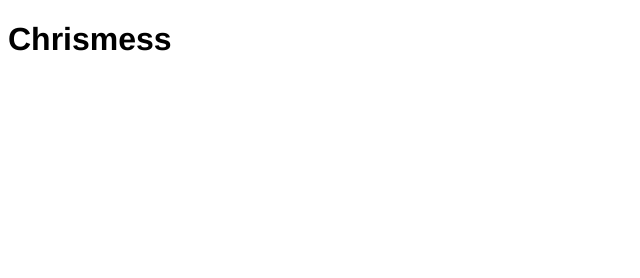
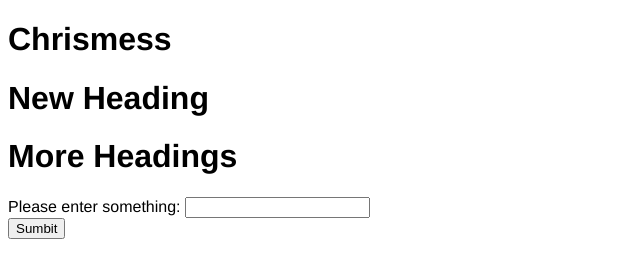
Before and after one commit to keerko2218/chrismess, a plain HTML site: page index.html in a window 1280 px wide. Shown: the whole page, without its empty margins (0-640 px from the left). Drawn offline with Linux system fonts and the light colour scheme.

Commit message:
Homework Additions w/ Sumbit

```diff
--- a/index.html
+++ b/index.html
@@ -11,6 +11,15 @@
 
 <body>
 <h1> Chrismess </h1>
+<h1 id = "changed"> New Heading </h1>
+<h1>More Headings</h1>
+<form action="/action_page.php">
+Please enter something:
+<input id = "submit" type = "text" name = "text">
+</form>
+<button>
+    Sumbit
+</button>
     <script src="index.js"></script>
 </body>
 </html>
--- a/index.js
+++ b/index.js
@@ -1,2 +1,12 @@
 console.log("It Works!")
-console.warn("Hello")
+
+const button = document.querySelector('button')
+
+const up = function (){
+    const p = document.querySelector("#changed")
+    p.textContent = document.querySelector("#submit").value
+}
+
+button.addEventListener('click', up)
+
+//console.warn("Hello")
```
